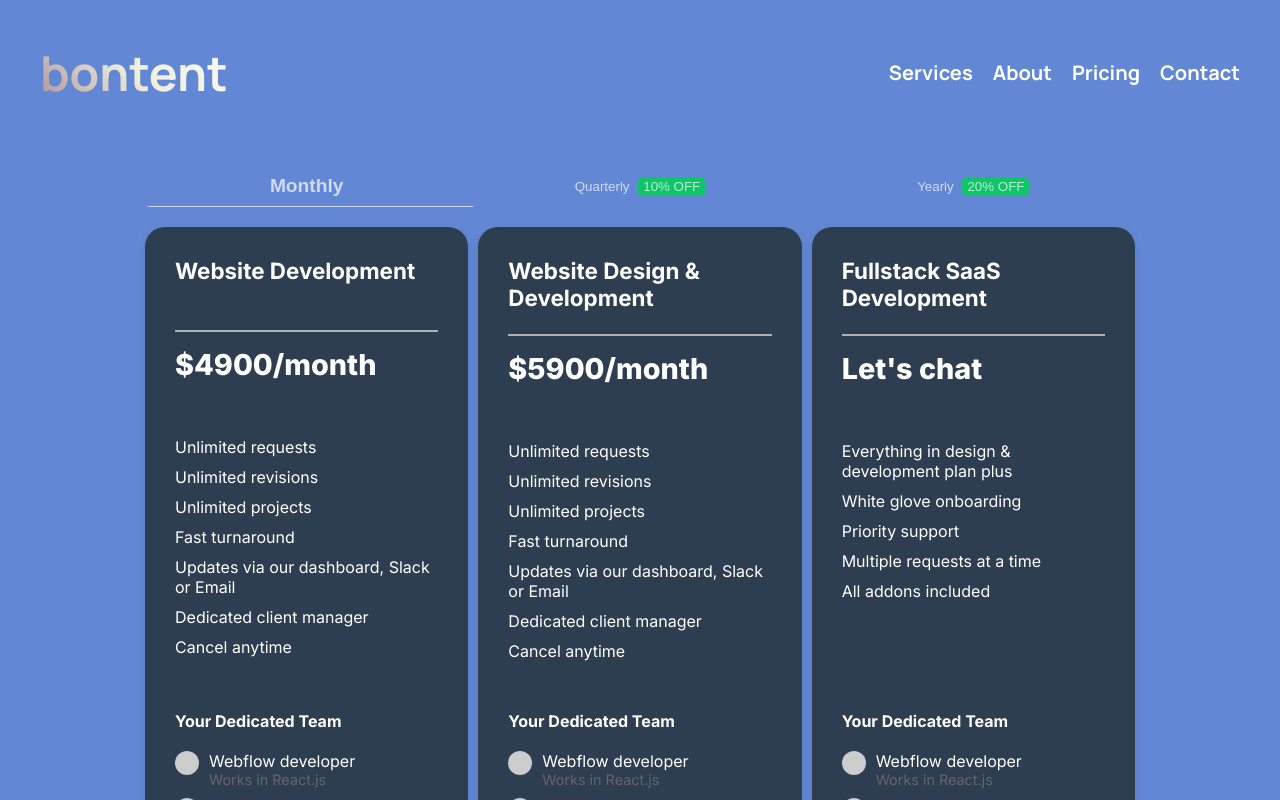
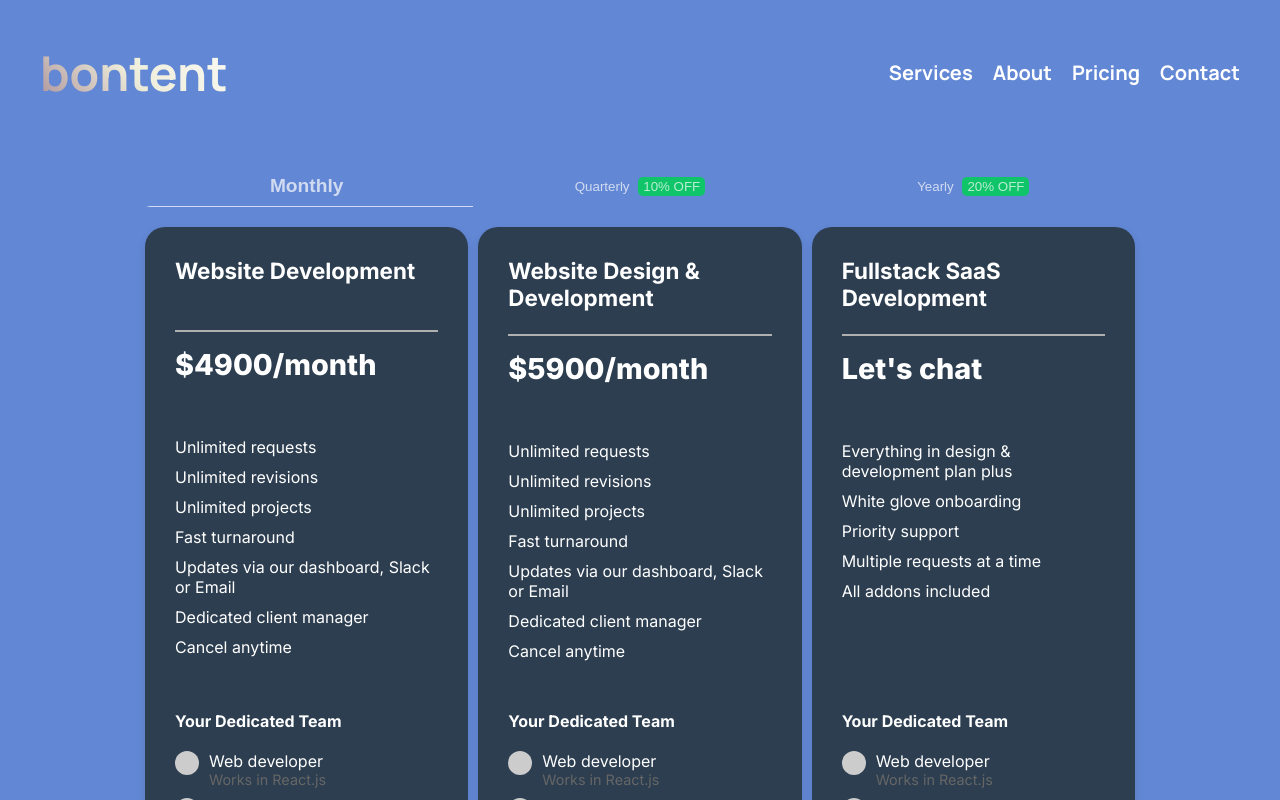
Before and after one commit to BonJenn/bontent, a Next.js app: page / in a window 1280 px wide. Both pictures are taken after a click on the button "Pricing". Shown: the top 800 px of the page. Built offline with nearby package versions, Linux system fonts and the light colour scheme.

Commit message:
Additional changes on pricing component

```diff
--- a/src/components/pricing.jsx
+++ b/src/components/pricing.jsx
@@ -182,7 +182,7 @@ export default function Pricing() {
                 <li>
                   <span className={styles.circle}></span>
                   <div>
-                    Webflow developer
+                    Web developer
                     <span>Works in React.js</span>
                   </div>
                 </li>
@@ -218,7 +218,7 @@ export default function Pricing() {
         <div className={styles.hourlyDetails}>
           <div className={styles.hourlyIntro}>
             <h3>Hourly packages</h3>
-            <p>Best if you need occasional tweaks, changes or new features in your Webflow project.</p>
+            <p>Best if you need occasional tweaks, changes or new features in your web project.</p>
             <a href="#">Learn more</a>
           </div>
           <div className={styles.hourlyFeatures}>
--- a/src/styles/header.module.css
+++ b/src/styles/header.module.css
@@ -69,7 +69,7 @@
 }
 
 .navigation ul {
-  font-family: 'Manrope', 'sans-serif';
+  font-family: 'Manrope';
   font-weight: bolder;
   font-size: 20px;
   display: flex;
@@ -80,7 +80,7 @@
 }
 
 .navigation li {
-  font-family: 'Manrope', 'sans-serif';
+  font-family: 'Manrope';
   margin-right: 20px;
   cursor: pointer;
 }
```
